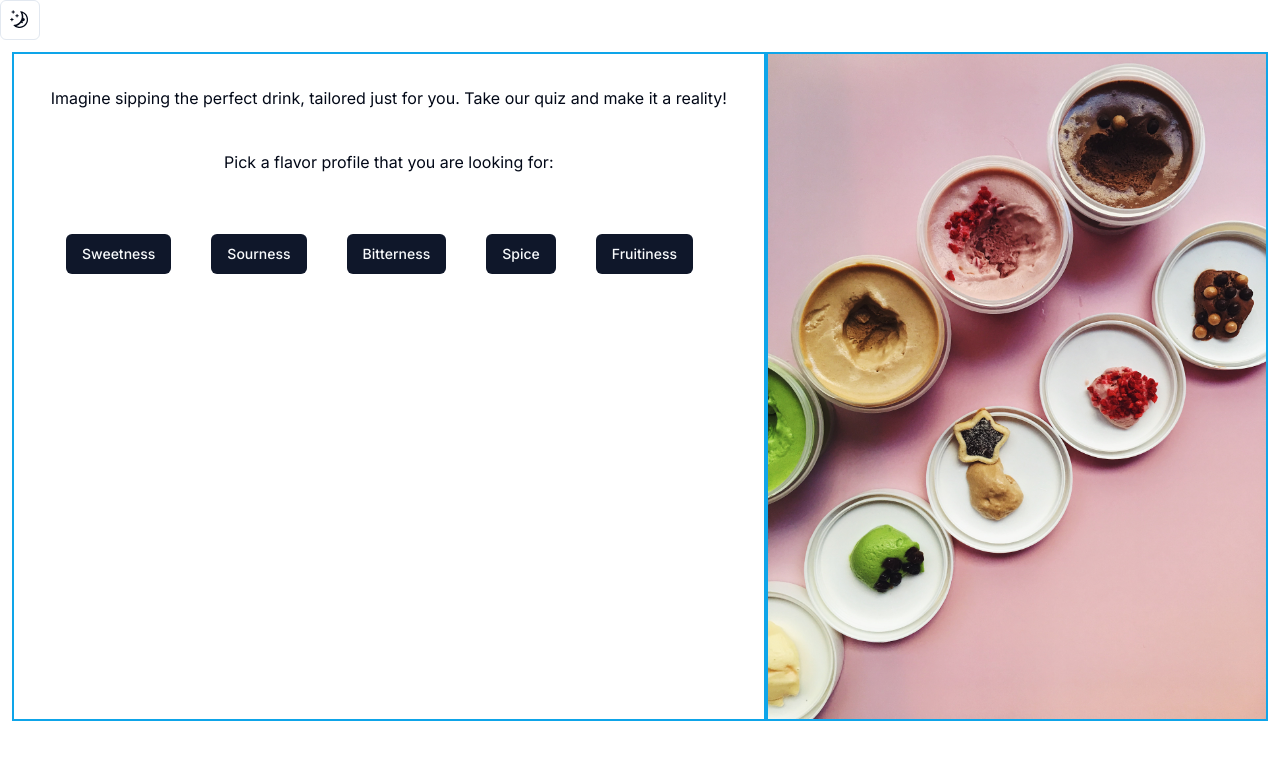
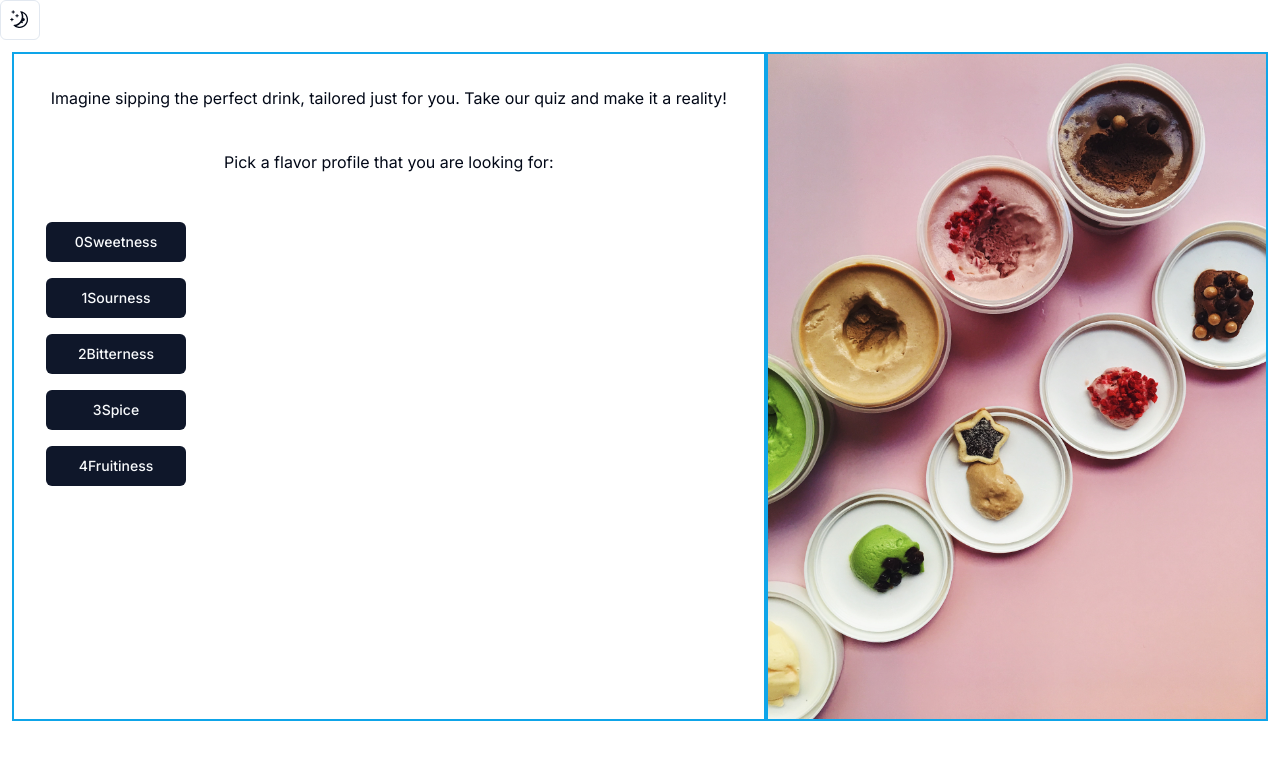
Before and after one commit to kingkwongsta/mixology, a Next.js app: page / in a window 1280 px wide. Shown: the top 760 px of the page. Built offline with nearby package versions, Linux system fonts and the light colour scheme.

Commit message:
spacing of buttons and text

```diff
--- a/src/app/components/ButtonListDropdown.jsx
+++ b/src/app/components/ButtonListDropdown.jsx
@@ -14,11 +14,12 @@ export default function ButtonListDropdown({
   return (
     <>
       <div className="flex flex-row">
-        <div>
+        <div className="basis-2/5">
+          <div className="flex flex-col">
             {buttonContent.map((content, index) => (
               <Button
                 key={index}
-              className={`m-5 max-w-[150px] ${
+                className={`my-2 max-w-[140px] ${
                   index === selectedButton && "bg-sky-500"
                 }`}
                 onMouseEnter={() => setIsHovered(content.description)}
@@ -29,11 +30,13 @@ export default function ButtonListDropdown({
                   setQuestionIndex(1);
                 }}
               >
+                {index}
                 {content.profile}
               </Button>
             ))}
           </div>
-        <div>
+        </div>
+        <div className="basis-3/5">
           {isHovered && (
             <div className="hover-description mx-5 my-2 max-w-[400px]">
               {isHovered}
```
Lines whose indentation alone changed are shown as unchanged.
